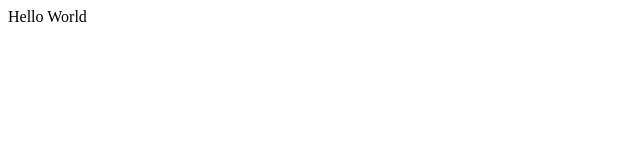
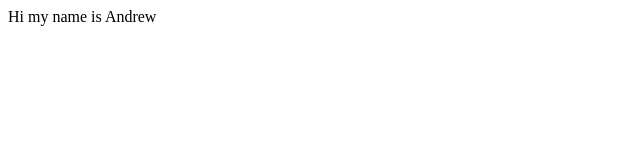
Before and after one commit to aandrewzc/aandrewzc.github.io, a plain HTML site: page index.html in a window 1280 px wide. Shown: the full height of the page, 0-640 px from the left. Drawn offline with Linux system fonts and the light colour scheme.

Commit message:
More updates

```diff
--- a/index.html
+++ b/index.html
@@ -1,9 +1,9 @@
 <!DOCTYPE html>
 <html>
 <head>
-    Hello World
+    <title>This is a title</title>
 </head>
 <body>
-
+    Hi my name is Andrew
 </body>
 </html>
```
Also changed, not shown: 1 other file.
